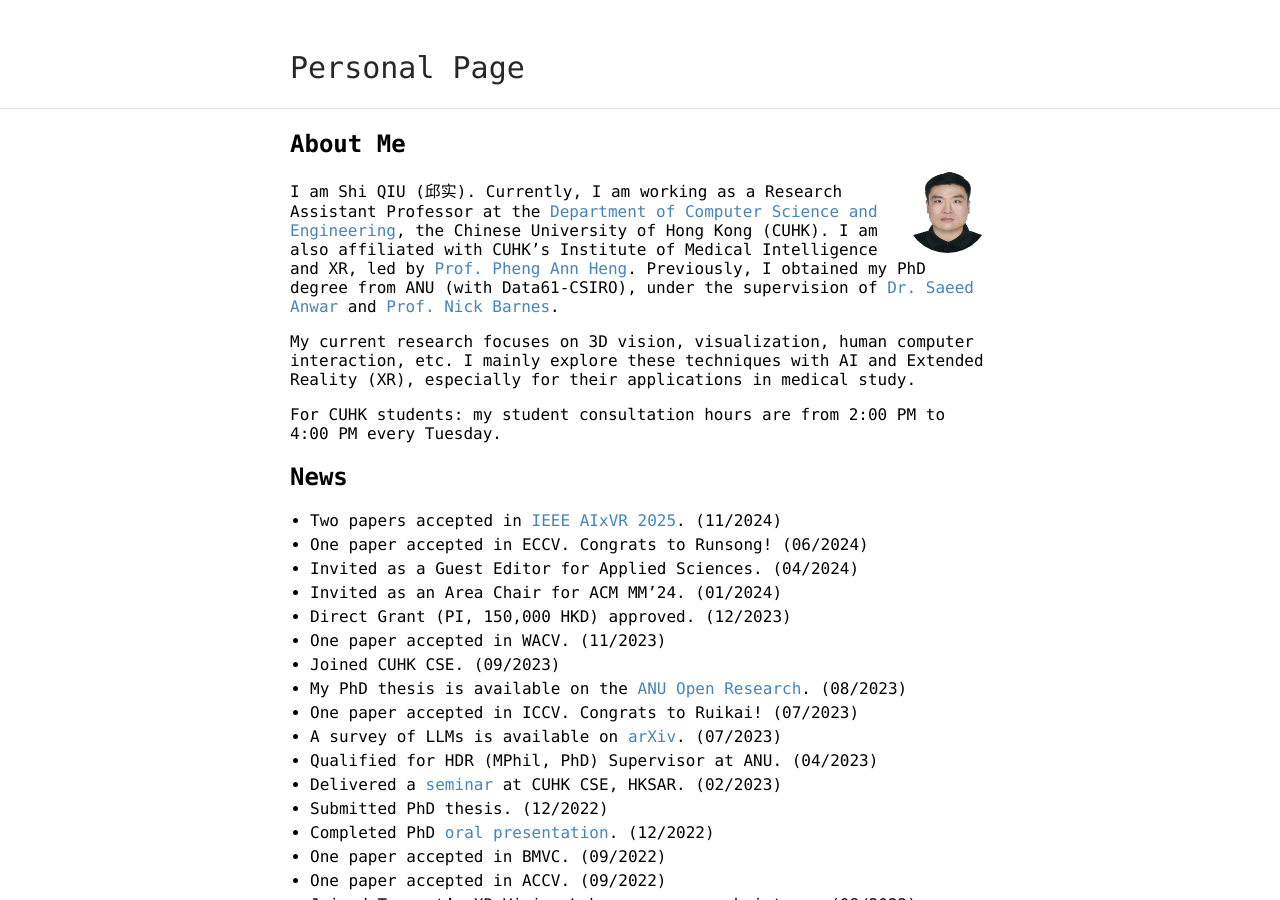
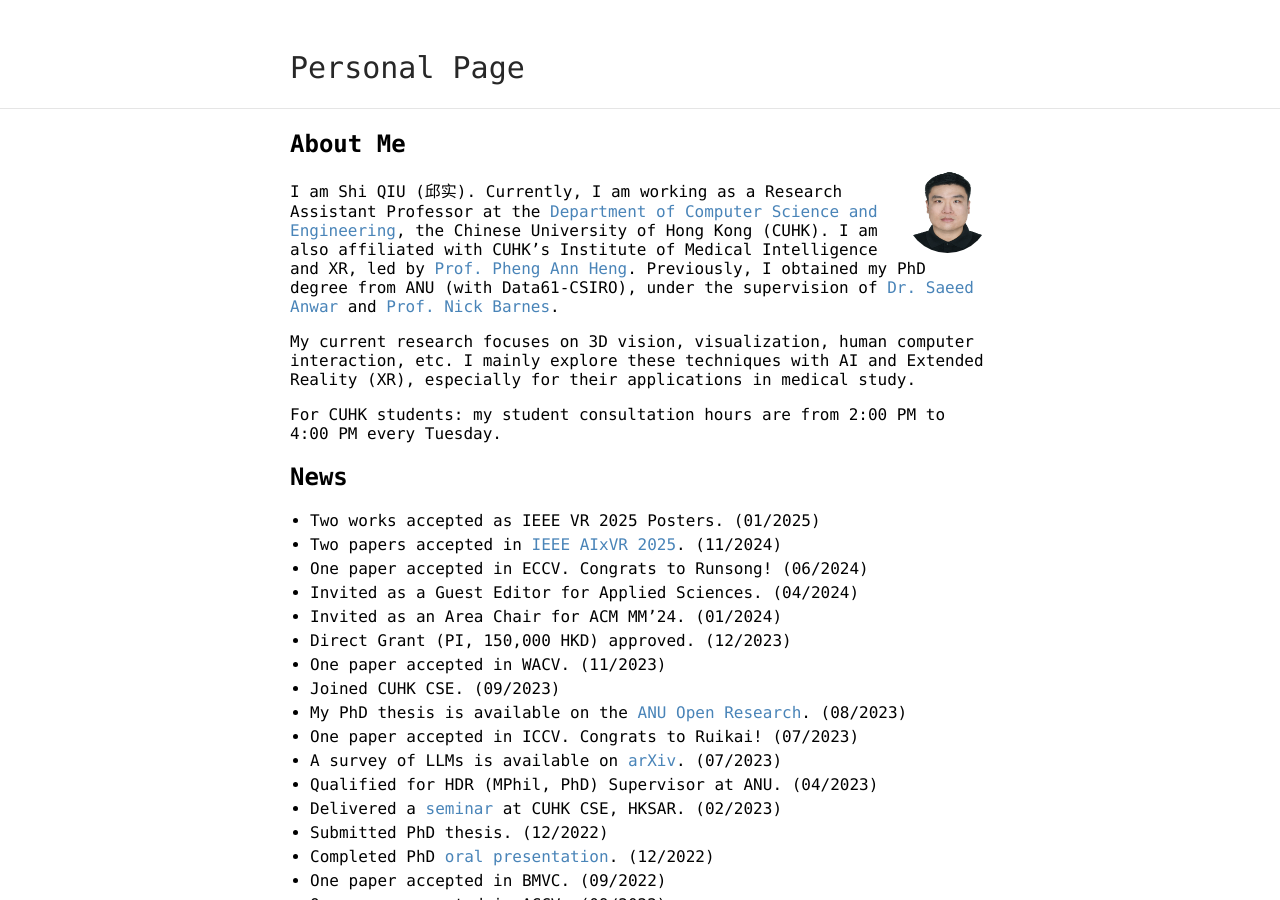
Before and after one commit to ShiQiu0419/ShiQiu0419.github.io, a Jekyll site: the page built from index.md, in a window 1280 px wide and 900 px high. Built offline with Jekyll 4.4.1, drawn with Linux system fonts in a browser that asks for light colours; our own code applies the rules of GitHub Pages for plain Markdown files.

Commit message:
Update index.md

```diff
--- a/index.md
+++ b/index.md
@@ -12,6 +12,7 @@ My current research focuses on 3D vision, visualization, human computer interact
 For CUHK students: my student consultation hours are from 2:00 PM to 4:00 PM every Tuesday.
 
 ## News
+* Two works accepted as IEEE VR 2025 Posters. (01/2025)
 * Two papers accepted in [IEEE AIxVR 2025](https://aixvr.tecnico.ulisboa.pt/). (11/2024)
 * One paper accepted in ECCV. Congrats to Runsong! (06/2024)
 * Invited as a Guest Editor for Applied Sciences. (04/2024)
```
